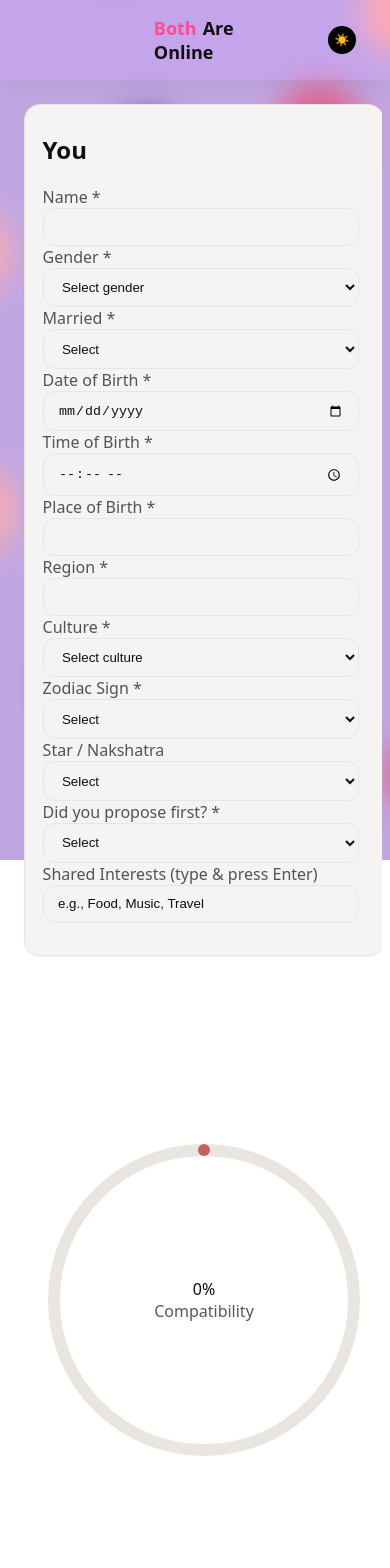
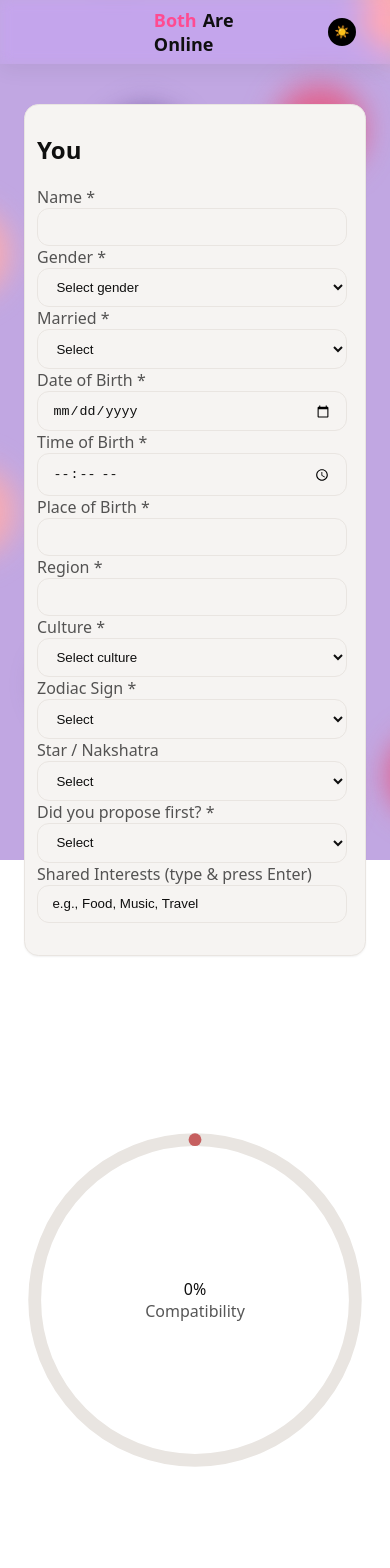
Before and after one commit to theframer/both-are-online, a React (Vite) app: page / in a window 390 px wide. Shown: the top 1568 px of the page. Built offline with nearby package versions, Linux system fonts and the light colour scheme.

Commit message:
FIX: Final deployment push for CSS responsive  update

```diff
--- a/src/pages/Home.tsx
+++ b/src/pages/Home.tsx
@@ -74,7 +74,10 @@
   /* ---------------- UI Helpers ---------------- */
   function Card({ children, title, className = "" }: { children: React.ReactNode; title: string; className?: string }) {
     return (
-      <section className={`card bg-[var(--panel)] border border-[var(--border)] rounded-2xl p-4 my-4 flex flex-col h-full ${className}`}>
+      <section
+        className={`card min-w-0 bg-[var(--panel)] border border-[var(--border)] rounded-2xl p-4 my-4 flex flex-col h-full ${className}`}
+        style={{ boxSizing: "border-box" }}
+      >
         <div className="mb-3">
           <h2 className="text-base md:text-lg font-semibold mb-3">
             {(title && String(title).trim()) ? title : "Partner"}
@@ -82,11 +85,13 @@
         </div>
 
         {/* content area grows and scrolls when necessary */}
-        <div className="flex-1" style={{ overflow: "visible" }}>          {children}
+        <div className="flex-1 min-w-0" style={{ overflow: "auto" }}>
+          {children}
         </div>
       </section>
     );
   }
+
 
   function Pill({ label, onRemove }: { label: string; onRemove: () => void }) {
     return (
@@ -665,9 +670,20 @@
     {/* Center gauge — placed as the middle DOM child to guarantee it's centered */}
     <div className="order-2 md:order-2 flex items-start md:items-center justify-center center-column">
       {/* sticky wrapper keeps gauge visible while you scroll the left/right cards */}
-      <div className="gauge-sticky-wrapper" style={{ width: 360, height: 360 }}>
+      {/* responsive center gauge wrapper */}
+<div
+  className="gauge-sticky-wrapper w-full max-w-[360px]"
+  style={{
+    // Use aspect-ratio where supported, fallback will preserve square via padding trick in older browsers
+    aspectRatio: "1 / 1",
+    position: "relative",
+    margin: "0 auto",
+  }}
+>
+  {/* inner container ensures svg fills the box */}
   <div style={{ width: "100%", height: "100%", display: "flex", alignItems: "center", justifyContent: "center" }}>
-          <svg width={320} height={320} className="-rotate-90" style={{ zIndex: 10 }}>
+    {/* svg scales to the container via viewBox */}
+    <svg viewBox="0 0 320 320" preserveAspectRatio="xMidYMid meet" className="-rotate-90 w-full h-full" style={{ zIndex: 10 }}>
       <circle cx={160} cy={160} r={150} stroke="var(--border)" strokeWidth={12} fill="none" />
       <circle
         cx={160}
@@ -770,7 +786,7 @@
             <Card title="Real-time Report" className="h-full w-full">
 
 {/* This wrapper matches the exact layout of the scroll area */}
-<div className="relative">
+<div className="relative w-full min-w-0">
 
   {/* REPORT BOX */}
   <pre
--- a/src/styles/globals.css
+++ b/src/styles/globals.css
@@ -938,6 +938,88 @@ body, input, button, select { transition: background-color .25s, color .25s, bor
 }
 .footer-panel a:hover { opacity: 0.92; }
 
+/* --- GLOBAL SAFETY --- */
+*,
+*::before,
+*::after {
+  box-sizing: border-box;
+}
+
+/* ensure root can't scroll horizontally (already set but keep as safeguard) */
+html, body {
+  overflow-x: hidden;
+}
+
+/* Force flex/grid children to be allowed to shrink */
+.card,
+#compat-grid > div,
+.card > .flex-1,
+.report-box,
+.footer-panel {
+  min-width: 0; /* important for flex children to shrink properly */
+  width: 100%;
+  box-sizing: border-box;
+  word-wrap: break-word;
+  overflow-wrap: anywhere;
+}
+
+/* Make the compatibility grid adaptive instead of fixed 360px column */
+#compat-grid {
+  display: grid !important;
+  gap: 1.5rem !important;
+  /* center column will grow up to 360px but may shrink below that */
+  grid-template-columns: 1fr minmax(260px, 360px) 1fr;
+  align-items: stretch;
+  padding-left: 1rem;
+  padding-right: 1rem;
+}
+
+/* Mobile: single column and safe inner padding */
+@media (max-width: 767px) {
+  #compat-grid {
+    grid-template-columns: 1fr !important;
+    padding-left: 1rem;
+    padding-right: 1rem;
+  }
+
+  /* reduce large internal paddings that can push width */
+  .card, .report-box, .footer-panel {
+    margin-left: 0;
+    margin-right: 0;
+    padding-left: 0.75rem;
+    padding-right: 0.75rem;
+    border-radius: 0.9rem;
+    overflow: hidden; /* prevent internal children from creating horizontal scroll */
+  }
+
+  /* ensure center-column elements are centered without absolute positioning */
+  #compat-grid .center-column {
+    position: static !important;
+    margin: 0 auto !important;
+    width: 100%;
+    max-width: 100%;
+  }
+
+  /* tooltip safety: never exceed viewport */
+  .terms-tooltip {
+    max-width: calc(100% - 2rem);
+    left: 1rem !important;
+    right: 1rem !important;
+    box-sizing: border-box;
+  }
+
+  /* Make buttons and long labels wrap instead of expanding container */
+  .btn, button, label, .text-sm, .text-xs {
+    min-width: 0;
+    white-space: normal;
+    word-break: break-word;
+  }
+}
+
+/* Extra: debug helper you can enable while testing (remove later)
+*:focus { outline: 1px dashed rgba(0,0,0,0.06); } */
+
+
 /* responsive adjustments */
 @media (max-width: 767px) {
   .footer-panel { border-radius: 20px; padding: 1rem; }
```
Lines whose indentation alone changed are shown as unchanged.
